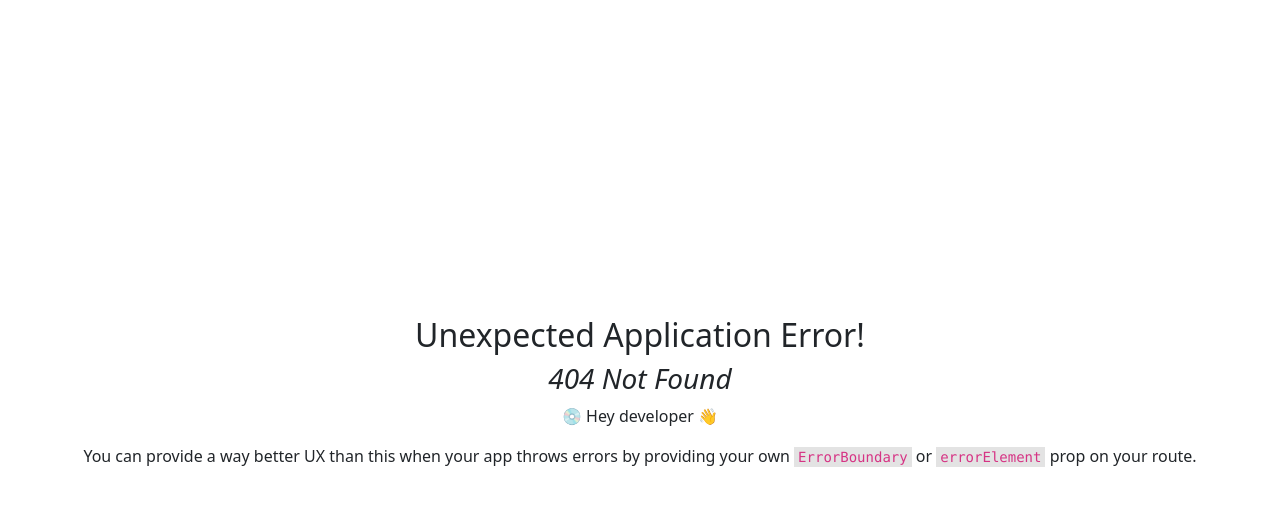
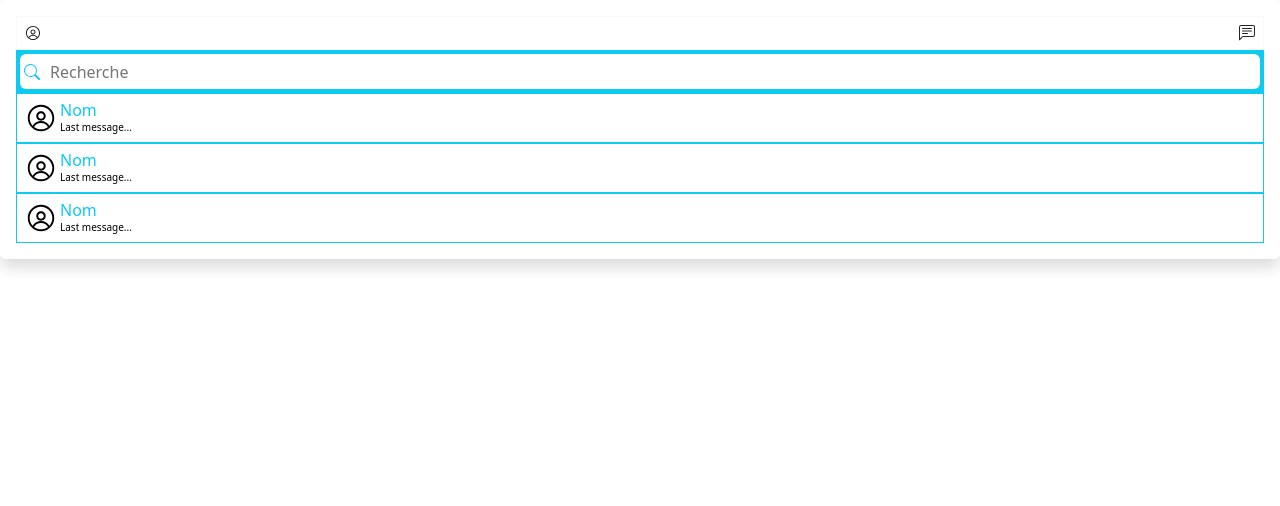
Before and after one commit to RollyLif/LifChat, a React (Vite) app in the folder Front_End/LifChat/: page /Discussion in a window 1280 px wide. Before the commit this address had no page. Shown: the top 506 px of the page. Built offline with nearby package versions, Linux system fonts and the light colour scheme.

Commit message:
style: refactoring design of window discussion

```diff
--- /dev/null
+++ b/Front_End/LifChat/component/Discussion.jsx
@@ -0,0 +1,14 @@
+import React from 'react';
+import Sidebar from './Sidebar';
+
+const Discussion = () => {
+    return (
+        <div>
+            <div className="shadow rounded min-vw-75 p-3">
+                <Sidebar/>
+            </div>
+        </div>
+    );
+}
+
+export default Discussion;
--- /dev/null
+++ b/Front_End/LifChat/component/Sidebar.jsx
@@ -0,0 +1,30 @@
+import React from "react";
+import { RxAvatar } from "react-icons/rx";
+import { BsChatLeftText, BsSearch } from "react-icons/bs";
+import Siderbarchat from "./Siderbarchat";
+
+const Sidebar = () => {
+  return (
+    <div className="d-flex flex-column" style={{ flex: "0.35" }}>
+      <div className="d-flex justify-content-between p-2 border border-light">
+        <RxAvatar />
+        <div className="d-flex align-items-center min-vw-10 mr-2">
+          <BsChatLeftText />
+        </div>
+      </div>
+      <div className="d-flex align-items-center bg-info p-1 h-2">
+        <div className="d-flex align-items-center bg-white w-100 rounded-2" style ={{height : "35px"}}>
+          <BsSearch className="m-1 text-info"/>
+          <input className="m-1 border-0" placeholder="Recherche" type="text" />
+        </div>
+      </div>
+      <div className="bg-white overflow-scroll">
+        <Siderbarchat/>
+        <Siderbarchat/>
+        <Siderbarchat/>
+      </div>
+    </div>
+  );
+};
+
+export default Sidebar;
--- /dev/null
+++ b/Front_End/LifChat/component/Siderbarchat.jsx
@@ -0,0 +1,17 @@
+import React from 'react';
+import {RxAvatar} from 'react-icons/rx'
+
+const Siderbarchat = () => {
+    return (
+        <div className='d-flex text-black align-items-center border border-info' style={{padding :"5px"}}>
+            <RxAvatar className='m-1 align-self-center' style={{'font-size' :"30px"}}/>
+            <div className='d-flex flex-column'>
+                <h2 className='m-0 text-info' style={{'font-size' :"16px"}}>Nom</h2>
+                <p className='m-0' style={{'font-size' :"10px"}}>Last message...</p>
+            </div>
+        </div>
+
+    );
+}
+
+export default Siderbarchat;
--- a/Front_End/LifChat/component/message.jsx
+++ b/Front_End/LifChat/component/message.jsx
@@ -7,20 +7,18 @@ import Dialogue from "./Dialogue";
 import MessageOut from "./MessageOut";
 import MessageIn from "./MessageIn";
 import Home from "./Home";
-import { v4 as uuidv4} from "uuid"
-import socketIO from 'socket.io-client';
-
+import { v4 as uuidv4 } from "uuid";
+import socketIO from "socket.io-client";
 
 function Message() {
-  const socket = socketIO.connect('http://localhost:2015');
+  const socket = socketIO.connect("http://localhost:2015");
   const navigate = useNavigate();
   const [name, setName] = useState("");
   const [contact, setContact] = useState([]);
   const [friend, setFriend] = useState("");
   const [msg, setMsg] = useState([]);
   const [text, setText] = useState("");
-  const [id,setId] = useState(localStorage.getItem("Id"));
-
+  const [id, setId] = useState(localStorage.getItem("Id"));
 
   useEffect(() => {
     async function getConnected() {
@@ -30,7 +28,7 @@ function Message() {
     }
 
     async function getFriend() {
-      if(id){
+      if (id) {
         const req = await axios.get(
           "http://localhost:2015/private/message/conversation/" + id
         );
@@ -52,34 +50,31 @@ function Message() {
 
   const envoie = async function sendMessage() {
     if (text !== "") {
-      let message ={
-        idSender : id,
-        idReceiver : friend,
-        textMessage :text,
-        temps :Date.now()
-      }
+      let message = {
+        idSender: id,
+        idReceiver: friend,
+        textMessage: text,
+        temps: Date.now(),
+      };
       const req = await axios.post("http://localhost:2015/private/message/", {
         idSender: id,
         idReceiver: friend,
         textMessage: text,
       });
 
-      socket.emit("send-msg",
-            message
-      )
+      socket.emit("send-msg", message);
 
       setText("");
 
-      const msgs = [...msgs,message];
+      const msgs = [...msgs, message];
       msgs.push(message);
       setMsg(msgs);
     }
   };
 
   useEffect(() => {
-    if(id){
-      socket.on("msg-receive", (data) => setMsg([...msg,data])
-      );
+    if (id) {
+      socket.on("msg-receive", (data) => setMsg([...msg, data]));
     }
   });
 
@@ -90,8 +85,8 @@ function Message() {
 
   return (
     <div>
-      {
-        (localStorage.getItem("log") == "true" ? <section className="bg-primary">
+      {localStorage.getItem("log") == "true" ? (
+        <section className="bg-primary" style={{ width: "90vw", height: "90vh" }}>
           <div className="text-white d-flex justify-content-between mx-2">
             <div className="d-flex align-items-center">
               <img
@@ -120,14 +115,18 @@ function Message() {
             </div>
           </div>
 
-        <div className="container py-2">
+          <div className="container">
             <div className="row">
               <div className="col-md-12">
-              <div className="card" id="chat3" style={{ borderRadius: "15px" }}>
+                <div
+                  className="card p-1"
+                  id="chat3"
+                  style={{ borderRadius: "15px" }}
+                >
                   <div className="card-body">
                     <div className="row">
-                    <div className="col-md-6 col-lg-5 col-xl-4 mb-4 mb-md-0">
-                      <div className="p-3 shadow">
+                      <div className="col-md-6 col-lg-5 col-xl-4 mb-2 mb-md-0">
+                        <div className="p-1 shadow">
                           <div className="input-group rounded mb-3 bg-info">
                             <input
                               type="text"
@@ -149,8 +148,7 @@ function Message() {
                             className="overflow-auto"
                           >
                             <ul className="list-unstyled mb-0">
-                            {
-                            contact.length > 0
+                              {contact.length > 0
                                 ? contact.map((element) => {
                                     const nom =
                                       element.idSender._id === id
@@ -162,7 +160,7 @@ function Message() {
                                         ? element.idReceiver._id
                                         : element.idSender._id;
 
-                                      console.log(nom+" "+idFriend);
+                                    console.log(nom + " " + idFriend);
 
                                     return (
                                       <div
@@ -232,8 +230,10 @@ function Message() {
               </div>
             </div>
           </div>
-      </section>:<Home/>)
-      }
+        </section>
+      ) : (
+        <Home />
+      )}
     </div>
   );
 }
--- a/Front_End/LifChat/package.json
+++ b/Front_End/LifChat/package.json
@@ -19,7 +19,7 @@
     "react": "^18.2.0",
     "react-bootstrap": "^2.6.0",
     "react-dom": "^18.2.0",
-    "react-icons": "^4.6.0",
+    "react-icons": "^4.7.1",
     "react-perfect-scrollbar": "^1.5.8",
     "react-router-dom": "^6.4.3",
     "react-toastify": "^9.1.1",
--- a/Front_End/LifChat/src/App.jsx
+++ b/Front_End/LifChat/src/App.jsx
@@ -1,5 +1,5 @@
 import Home from '../component/Home'
-import './App.css'
+//import './App.css'
 
 function App() {
 
```
Also changed, not shown: Front_End/LifChat/src/main.jsx (+6 -1 lines), 2 other files (tests, documents, lock files or other folders). Lines whose indentation alone changed are shown as unchanged.
